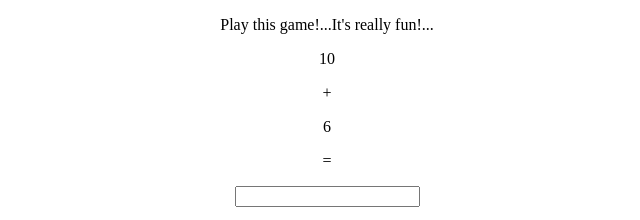
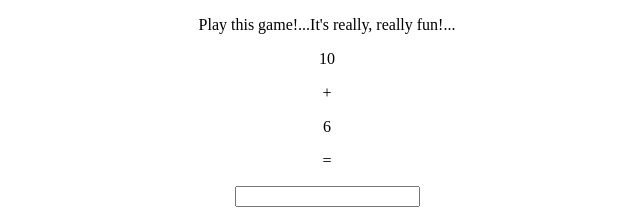
Before and after one commit to Atin777/NodeJS_Application, a website: page index.html in a window 1280 px wide. Shown: the top 220 px of the page, 313-953 px from the left. Drawn offline with Linux system fonts and the light colour scheme.

Commit message:
Update index.html

```diff
--- a/index.html
+++ b/index.html
@@ -5,7 +5,7 @@
 	</head>
 	<body>
 		<div id="body">
-		<p align="center">Play this game!...It's really fun!...</p>
+		<p align="center">Play this game!...It's really, really fun!...</p>
 		<p align="center" id="number_1"></p> <!--Random number 1 generated-->
 		<p align="center">+</p>
 		<p align="center" id="number_2"></p> <!--Random number 2 generated-->
```
